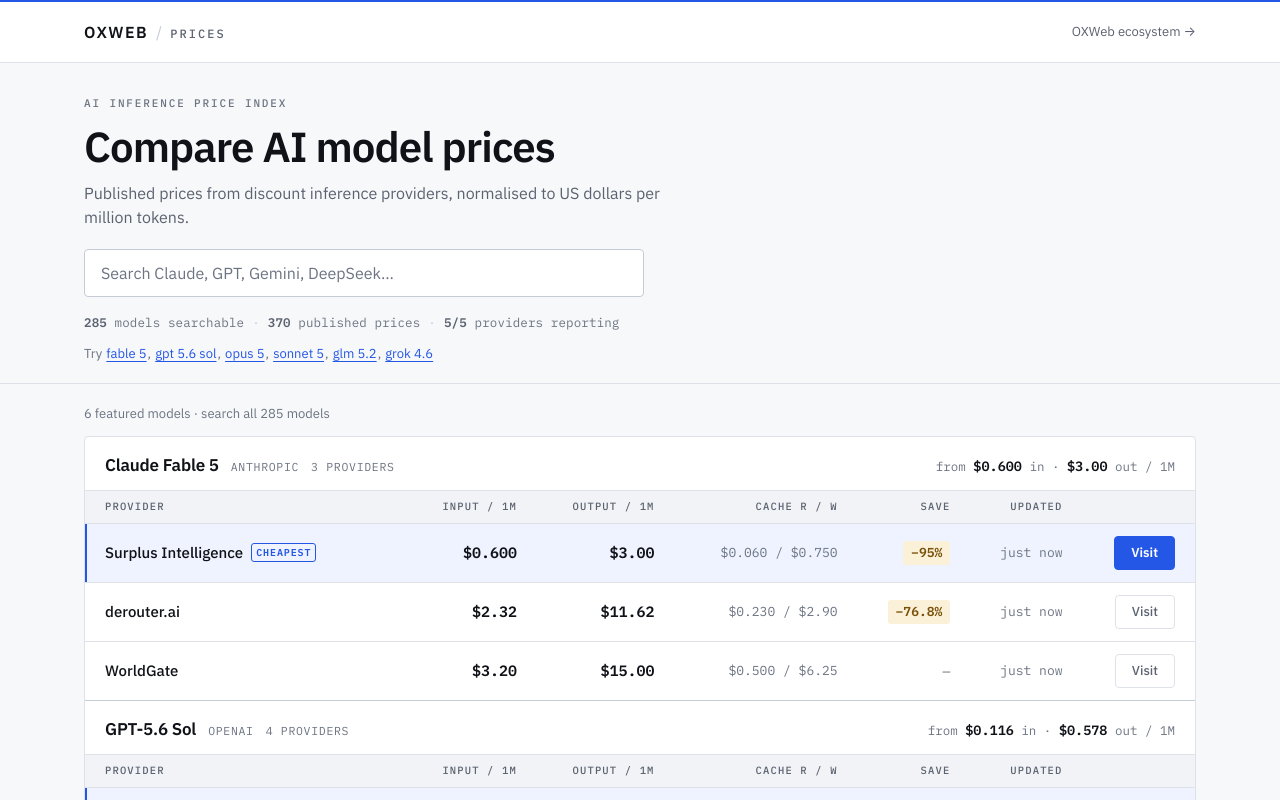
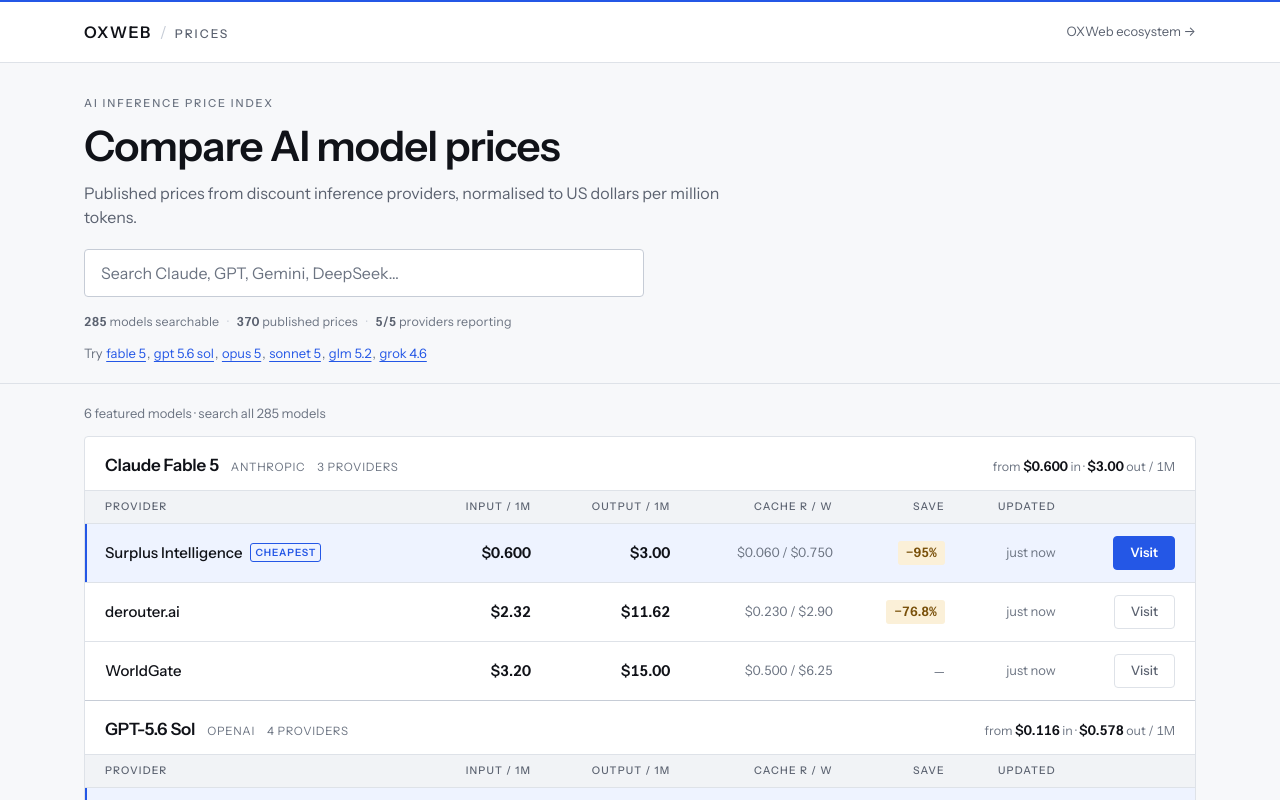
Before and after one commit to Tangieff/ai-api-prices, a Next.js app: page / in a window 1280 px wide. Shown: the top 800 px of the page. Built offline with nearby package versions, Linux system fonts and the light colour scheme; no server answers.

Commit message:
Set the interface in Instrument Sans

```diff
--- a/src/app/globals.css
+++ b/src/app/globals.css
@@ -12,8 +12,9 @@
  *     always means the same thing.
  *  2. Hierarchy comes from type, spacing, alignment and tonal surfaces —
  *     never from shadows, gradients, glow or glass.
- *  3. Figures are monospaced and tabular, so a column of prices reads as a
- *     column and the eye can compare down it without re-anchoring.
+ *  3. Figures are tabular, so a column of prices reads as a column and the eye
+ *     can compare down it without re-anchoring. One typeface does this — the
+ *     interface face carries the numbers too.
  *
  * Model groups stack into one continuous slab rather than sitting as separate
  * floating cards: the page should read as a single index, not a dashboard.
@@ -133,11 +134,11 @@
   padding: 0 var(--s6);
 }
 
-/* Figures: one treatment everywhere a number appears. */
+/* Figures: one treatment everywhere a number appears. Tabular numerals are what
+   hold the price columns in line now that the figures are set in the interface
+   face rather than a monospace one. */
 .num {
-  font-family: var(--font-mono);
   font-variant-numeric: tabular-nums;
-  font-feature-settings: 'zero' 1;
   white-space: nowrap;
 }
 
@@ -178,7 +179,6 @@
 }
 
 .wordmark__product {
-  font-family: var(--font-mono);
   font-size: 12px;
   font-weight: 500;
   letter-spacing: 0.17em;
@@ -205,7 +205,6 @@
 
 .eyebrow {
   margin: 0 0 var(--s3);
-  font-family: var(--font-mono);
   font-size: 11px;
   font-weight: 500;
   letter-spacing: 0.17em;
@@ -288,7 +287,6 @@
 /* The dataset's own vital signs, sized as metadata rather than as a stat band. */
 .readout {
   margin: var(--s4) 0 0;
-  font-family: var(--font-mono);
   font-size: 12.5px;
   font-variant-numeric: tabular-nums;
   color: var(--ink-faint);
@@ -373,7 +371,6 @@
 }
 
 .model__meta {
-  font-family: var(--font-mono);
   font-size: 11.5px;
   letter-spacing: 0.06em;
   text-transform: uppercase;
@@ -382,7 +379,6 @@
 
 .model__summary {
   margin: 0 0 0 auto;
-  font-family: var(--font-mono);
   font-size: 12.5px;
   font-variant-numeric: tabular-nums;
   color: var(--ink-faint);
@@ -404,7 +400,6 @@
 
 .offers th {
   text-align: right;
-  font-family: var(--font-mono);
   font-size: 10.5px;
   font-weight: 500;
   letter-spacing: 0.11em;
@@ -479,7 +474,6 @@
 }
 
 .badge-best {
-  font-family: var(--font-mono);
   font-size: 10px;
   font-weight: 600;
   letter-spacing: 0.09em;
@@ -492,7 +486,6 @@
 
 .badge-save {
   display: inline-block;
-  font-family: var(--font-mono);
   font-size: 13px;
   font-weight: 600;
   font-variant-numeric: tabular-nums;
@@ -505,7 +498,6 @@
 
 .tag-tier,
 .tag-seed {
-  font-family: var(--font-mono);
   font-size: 10px;
   font-weight: 500;
   letter-spacing: 0.05em;
@@ -517,7 +509,6 @@
 }
 
 .tag-stale {
-  font-family: var(--font-mono);
   font-size: 10px;
   font-weight: 600;
   letter-spacing: 0.05em;
@@ -644,7 +635,6 @@
   margin: 0 0 var(--s3);
   padding-bottom: var(--s2);
   border-bottom: 1px solid var(--rule);
-  font-family: var(--font-mono);
   font-size: 10.5px;
   font-weight: 500;
   letter-spacing: 0.13em;
@@ -701,7 +691,6 @@
 
 .source-list__count {
   margin-left: auto;
-  font-family: var(--font-mono);
   font-size: 11.5px;
   color: var(--ink-faint);
   font-variant-numeric: tabular-nums;
@@ -711,7 +700,6 @@
   margin-top: var(--s6);
   padding-top: var(--s4);
   border-top: 1px solid var(--rule);
-  font-family: var(--font-mono);
   font-size: 11.5px;
   letter-spacing: 0.02em;
   color: var(--ink-faint);
@@ -793,7 +781,6 @@
 
   .offers td::before {
     content: attr(data-label);
-    font-family: var(--font-mono);
     font-size: 10.5px;
     font-weight: 500;
     letter-spacing: 0.09em;
--- a/src/app/layout.tsx
+++ b/src/app/layout.tsx
@@ -1,34 +1,30 @@
 import type { Metadata, Viewport } from 'next';
-import { IBM_Plex_Mono, IBM_Plex_Sans } from 'next/font/google';
+import { Instrument_Sans } from 'next/font/google';
 import { SITE } from '@/lib/site';
 import './globals.css';
 
 /**
  * Typography.
  *
- * IBM Plex is a working typeface drawn for technical documentation, not a
- * marketing face — which is what this product is: a price index someone reads
- * to make a purchasing decision. Sans carries the interface, Mono carries every
- * figure (prices, counts, timestamps) so digits line up in columns and a price
- * is visibly a price rather than a word.
+ * Instrument Sans carries the whole interface — headings, body, figures and
+ * metadata alike. It is a working grotesque, not a marketing face, which is
+ * what this product is: a price index someone reads to make a purchasing
+ * decision.
  *
- * next/font self-hosts both at build time, so there is no third-party request
- * at runtime and no layout shift beyond the declared fallback metrics.
+ * Figures are not set in a second, monospaced face. Instrument Sans ships
+ * tabular numerals, so `font-variant-numeric: tabular-nums` gives every digit
+ * the same advance width and a column of prices still reads as a column — the
+ * alignment the table needs, without a change of typeface to announce it.
+ *
+ * next/font self-hosts it at build time, so there is no third-party request at
+ * runtime and no layout shift beyond the declared fallback metrics.
  */
-const plexSans = IBM_Plex_Sans({
+const instrumentSans = Instrument_Sans({
   subsets: ['latin'],
   weight: ['400', '500', '600'],
   display: 'swap',
   variable: '--font-sans',
   fallback: ['ui-sans-serif', 'system-ui', '-apple-system', 'Segoe UI', 'Roboto', 'Arial', 'sans-serif'],
-});
-
-const plexMono = IBM_Plex_Mono({
-  subsets: ['latin'],
-  weight: ['400', '500', '600'],
-  display: 'swap',
-  variable: '--font-mono',
-  fallback: ['ui-monospace', 'SFMono-Regular', 'Menlo', 'Consolas', 'Liberation Mono', 'monospace'],
 });
 
 export const metadata: Metadata = {
@@ -60,7 +56,7 @@
 
 export default function RootLayout({ children }: { children: React.ReactNode }) {
   return (
-    <html lang="en" className={`${plexSans.variable} ${plexMono.variable}`}>
+    <html lang="en" className={instrumentSans.variable}>
       <body>{children}</body>
     </html>
   );
```
